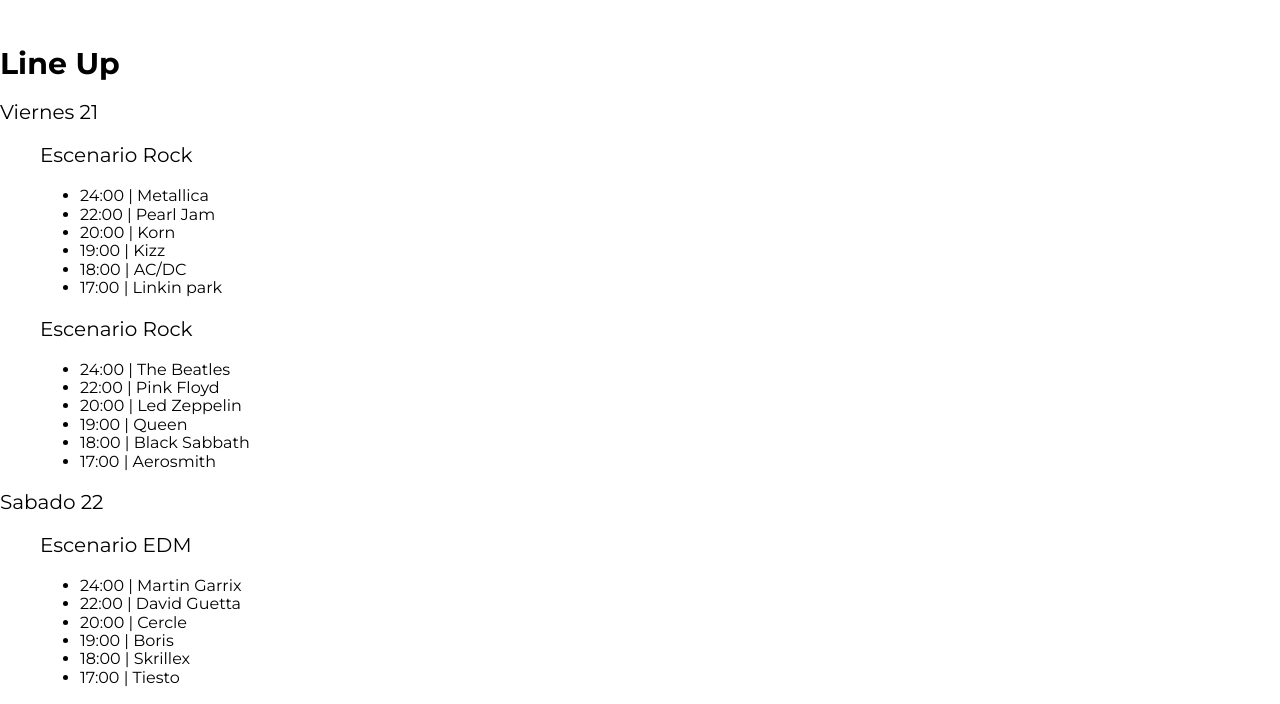
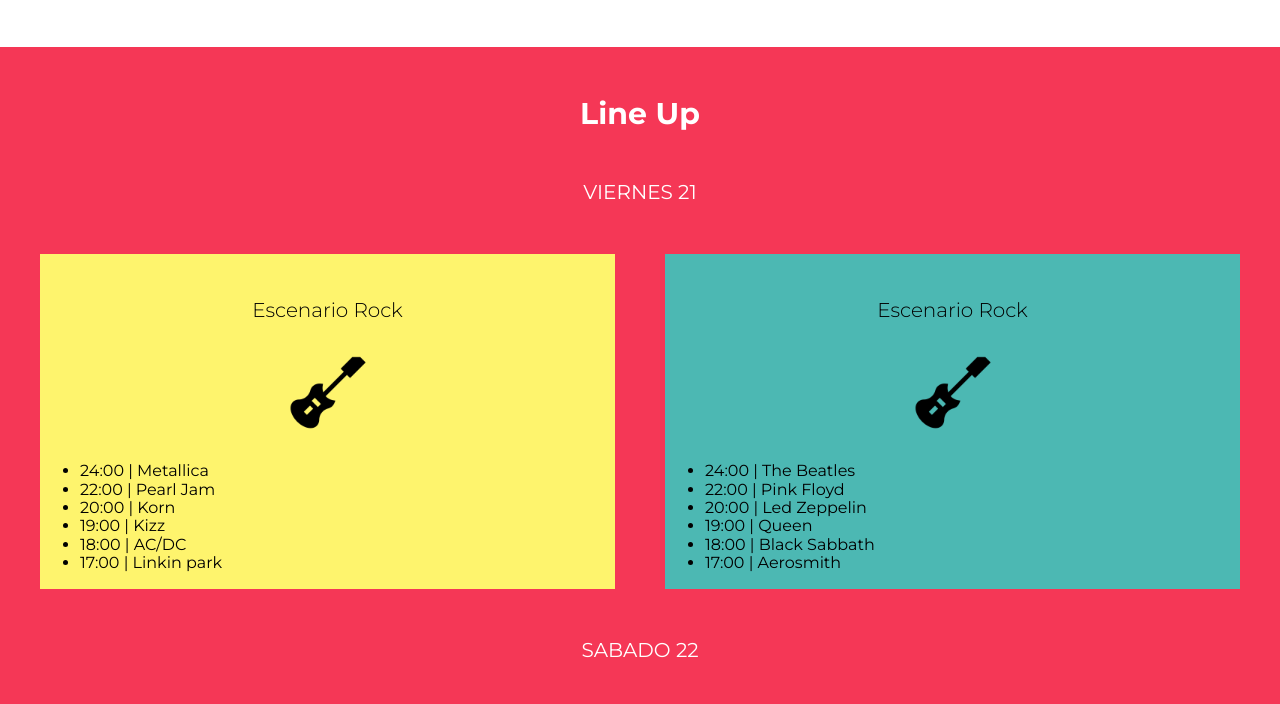
Before and after one commit to cdgutierrez456/FestivalMusica-SASS, a website: page index.html in a window 1280 px wide. Shown: the part 1037-1741 px from the top of the page. Drawn offline with Linux system fonts and the light colour scheme.

Commit message:
Avances de estilos lineup

```diff
--- a/src/scss/app.scss
+++ b/src/scss/app.scss
@@ -3,6 +3,9 @@
 @import './base/variables';
 @import './base/mixins';
 @import './base/globales';
+@import './base/utilidades';
+
 @import './layout/header';
 @import './layout/video';
 @import './layout/festival';
+@import './layout/lineup';
--- /dev/null
+++ b/src/scss/base/_utilidades.scss
@@ -0,0 +1,7 @@
+.bg-verde {
+    background: $verde;
+}
+
+.bg-amarillo {
+    background: $amarillo;
+}
--- a/src/scss/layout/_lineup.scss
+++ b/src/scss/layout/_lineup.scss
@@ -0,0 +1,54 @@
+.lineup {
+    background: $rosa;
+    padding: $separacion 0;
+
+    h3, p {
+        text-align: center;
+        color: $blanco;
+    }
+
+    .dia {
+        text-transform: uppercase;
+        margin: $separacion 0;
+    }
+}
+
+.escenarios-contenedor {
+    @include tablet {
+        @include grid(2, $separacion);
+    }
+
+    .escenario {
+        padding-top: $separacion / 2;
+    }
+
+    .nombre-escenario {
+        color: $negro;
+        font-size: 2rem;
+        font-weight: $delgada;
+
+        &:after {
+            content: '';
+            width: 20rem;
+            height: 10rem;
+            display: block;
+            margin: 2rem auto 0 auto;
+            background-size: 15rem;
+            background-repeat: no-repeat;
+            background-position: center center;
+        }
+    }
+
+}
+
+.edm .nombre-escenario {
+    &:after {
+        background-image: url('../img/icono_edm.png');
+    }
+}
+
+.rock .nombre-escenario {
+    &:after {
+        background-image: url('../img/icono_rock.png');
+    }
+}
```
Also changed, not shown: build/css/app.css.
